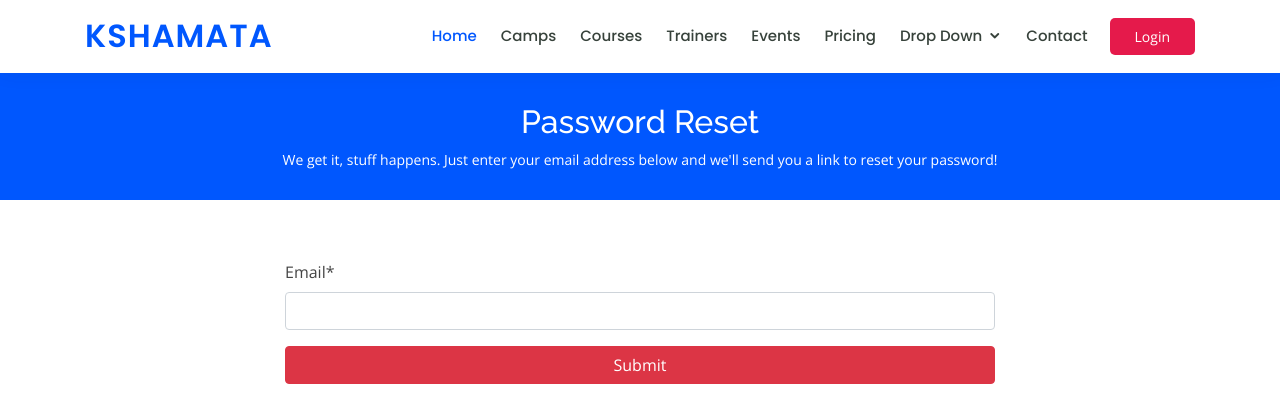
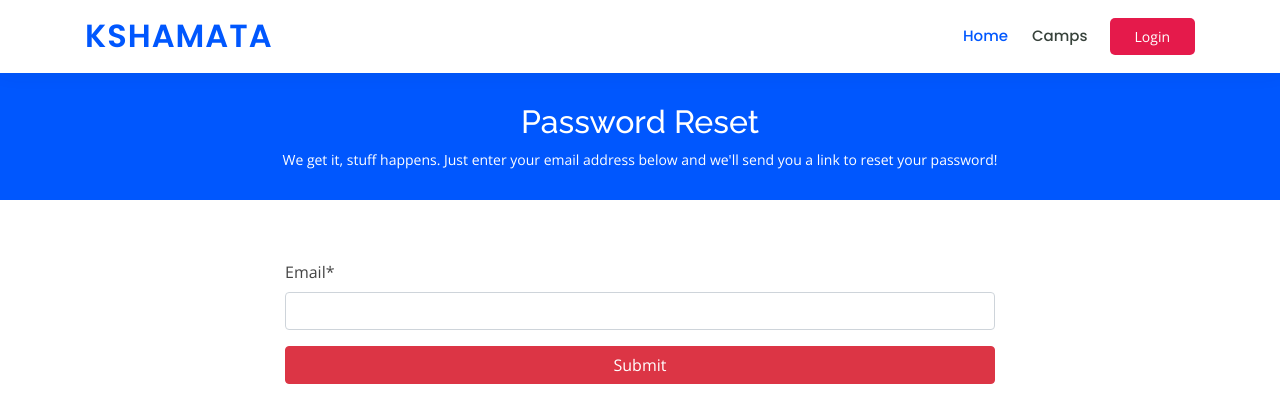
Before and after one commit to World-Konkani-Centre/kshamata-portal, a Django app: page /password-reset/ in a window 1280 px wide. Shown: the top 420 px of the page. Run offline with Django 3.2, Linux system fonts and the light colour scheme; some libraries are stand-ins or nearby versions.

Commit message:
Updated navbar

```diff
--- a/templates/include/navbar.html
+++ b/templates/include/navbar.html
@@ -12,33 +12,21 @@
         <ul>
           <li class="active"><a href="{% url 'index' %}">Home</a></li>
           <li><a href="{% url 'camp' %}">Camps</a></li>
-          <li><a href="courses.html">Courses</a></li>
-          <li><a href="trainers.html">Trainers</a></li>
-          <li><a href="events.html">Events</a></li>
-          <li><a href="pricing.html">Pricing</a></li>
-          <li class="drop-down"><a href="">Drop Down</a>
+          {% if request.user.is_authenticated %}
+          <li><a href="{% url 'members' %}">Members</a></li>
+          <li class="drop-down"><a href="{% url 'profile' %}">Account</a>
             <ul>
-              <li><a href="#">Drop Down 1</a></li>
-              <li class="drop-down"><a href="#">Deep Drop Down</a>
-                <ul>
-                  <li><a href="#">Deep Drop Down 1</a></li>
-                  <li><a href="#">Deep Drop Down 2</a></li>
-                  <li><a href="#">Deep Drop Down 3</a></li>
-                  <li><a href="#">Deep Drop Down 4</a></li>
-                  <li><a href="#">Deep Drop Down 5</a></li>
-                </ul>
-              </li>
-              <li><a href="#">Drop Down 2</a></li>
-              <li><a href="#">Drop Down 3</a></li>
-              <li><a href="#">Drop Down 4</a></li>
+              <li><a href="{% url 'profile' %}">Accoount</a></li>
+              <li><a href="{% url 'password_reset' %}">Reset Password</a></li>
+              <li><a href="{% url 'logout' %}">Logout</a></li>
             </ul>
           </li>
-          <li><a href="contact.html">Contact</a></li>
+          {% endif %}
 
         </ul>
       </nav><!-- .nav-menu -->
-
-      <a href="courses.html" class="get-started-btn">Login</a>
-
+      {% if not request.user.is_authenticated %}
+      <a href="{% url 'login' %}" class="get-started-btn">Login</a>
+      {% endif %}
     </div>
   </header><!-- End Header -->
```
